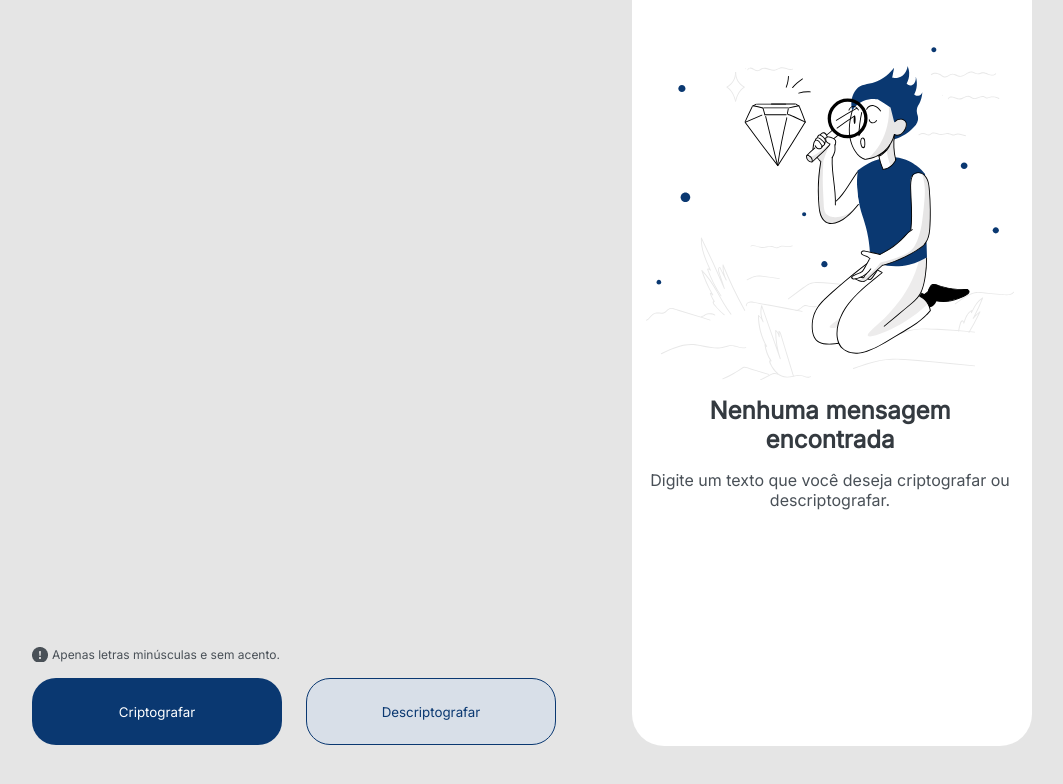
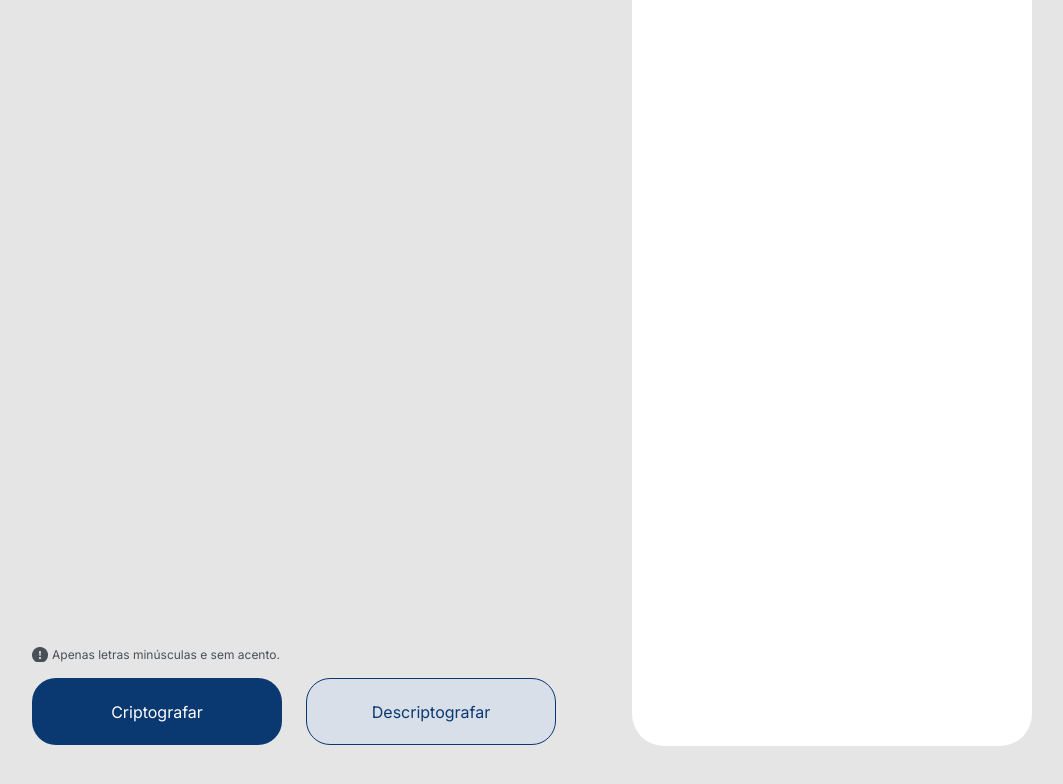
Before and after one commit to PedroMPontes/decodificador-de-texto, a plain HTML site: page index.html in a window 1280 px wide. Both pictures are taken after a click on the button "Criptografar". Shown: the part 194-978 px from the top of the page, without its empty margins (208-1271 px from the left). Drawn offline with Linux system fonts and the light colour scheme.

Commit message:
funcao criptografar add

```diff
--- /dev/null
+++ b/app.js
@@ -0,0 +1,23 @@
+
+
+function criptografar(){
+
+    let texto = document.getElementById('textarea').value;
+
+    let textoCriptografado = texto
+        .replace(/a/g, "ai")
+        .replace(/e/g, "enter")
+        .replace(/i/g, "imes")
+        .replace(/o/g, "ober")
+        .replace(/u/g, "ufat");
+
+    document.getElementById('conteudo__area__texto').style.display = 'none';
+
+    let campoMostrarTexto = document.getElementById('conteudo__area__criptografia');
+    campoMostrarTexto.innerHTML = textoCriptografado;
+
+}
+
+function descriptografar(){
+
+}
--- a/index.html
+++ b/index.html
@@ -14,15 +14,17 @@
     <main class="conteudo">
         <div class="conteudo__criptografar">
 
-            <textarea name="texto" id="" cols="100" rows="100" class="conteudo__criptografar__caixa" placeholder="Digite seu texto"></textarea>
+            <textarea name="texto" id="textarea" cols="100" rows="100" class="conteudo__criptografar__caixa" placeholder="Digite seu texto"></textarea>
 
         </div>
 
         <div class="conteudo__area">
 
-            <div class="conteudo__area__texto">
+            <p id="conteudo__area__criptografia"></p>
 
-                <img src="assets/image/High quality products 1 1.svg" class="conteudo__area__texto__" alt="">
+            <div class="conteudo__area__texto" id="conteudo__area__texto">
+
+                <img src="assets/image/High quality products 1 1.svg" alt="">
 
                 <h2>Nenhuma mensagem encontrada</h2>
                 <p>Digite um texto que você deseja criptografar ou descriptografar.</p>
@@ -37,13 +39,13 @@
         <div class="botoes__paragrafo">
             <p>Apenas letras minúsculas e sem acento.</p>
         </div>
-        <button class="botoes__criptografar">Criptografar</button>
+        <button onclick="criptografar()" class="botoes__criptografar">Criptografar</button>
 
         <button class="botoes__descriptografar">Descriptografar</button>
 
     </section>
 
-
+    <script src="app.js"></script>
 
 </body>
 </html>
--- a/styles/style.css
+++ b/styles/style.css
@@ -37,12 +37,12 @@ body {
     background-color: #E5E5E5;
     border: none;
     outline: none;
-    font-size: 32px;
+    font-size: 2rem;
 }
 
 .conteudo__criptografar__caixa::placeholder{
     color: #0A3871;
-    font-size: 32px;
+    font-size: 2rem;
     font-family: var(--fonte-primaria);
 }
 
@@ -56,8 +56,16 @@ body {
     border-radius: 32px;
     display: flex;
     justify-content: center;
-    align-items: flex-end;
-    padding: 0px 18px 236px 14px;
+    padding: 10px;
+}
+
+#conteudo__area__criptografia{
+    font-size: 1.5rem;
+    font-family: var(--fonte-primaria);
+    justify-content: flex-start;
+    max-width: 100%;
+    word-wrap: break-word;
+    padding: 10px;
 }
 
 .conteudo__area__texto{
@@ -68,7 +76,7 @@ body {
 }
 
 .conteudo__area__texto h2{
-    font-size: 24px;
+    font-size: 1.5rem;
     font-family: var(--fonte-primaria);
     color: #343A40;
 }
@@ -94,7 +102,7 @@ body {
 }
 
 .botoes__paragrafo p{
-    font-size: 12px;
+    font-size: 0.75rem;
     font-family: var(--fonte-primaria);
     color: #495057;
     padding-left: 20px;
@@ -108,6 +116,7 @@ body {
     color: #FFFFFF;
     background-color: #0A3871;
     font-family: var(--fonte-primaria);
+    font-size: 1rem;
     transition: 0.2s ease-in-out;
 }
 
@@ -125,6 +134,7 @@ body {
     color: #0A3871;
     background-color: #D8DFE8;
     font-family: var(--fonte-primaria);
+    font-size: 1rem;
     border: 1px solid #0A3871;
     transition: 0.2s ease-in-out;
 }
```
